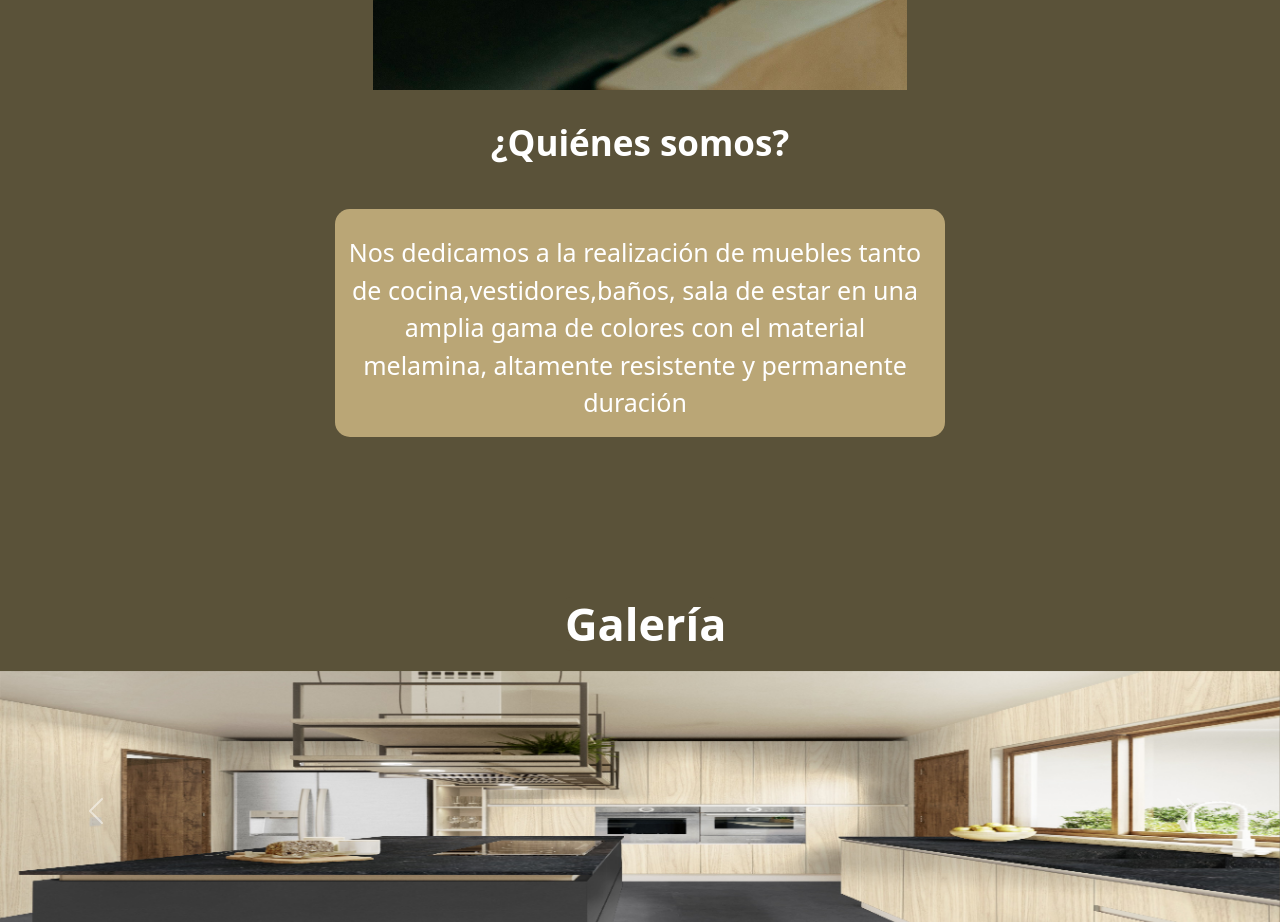
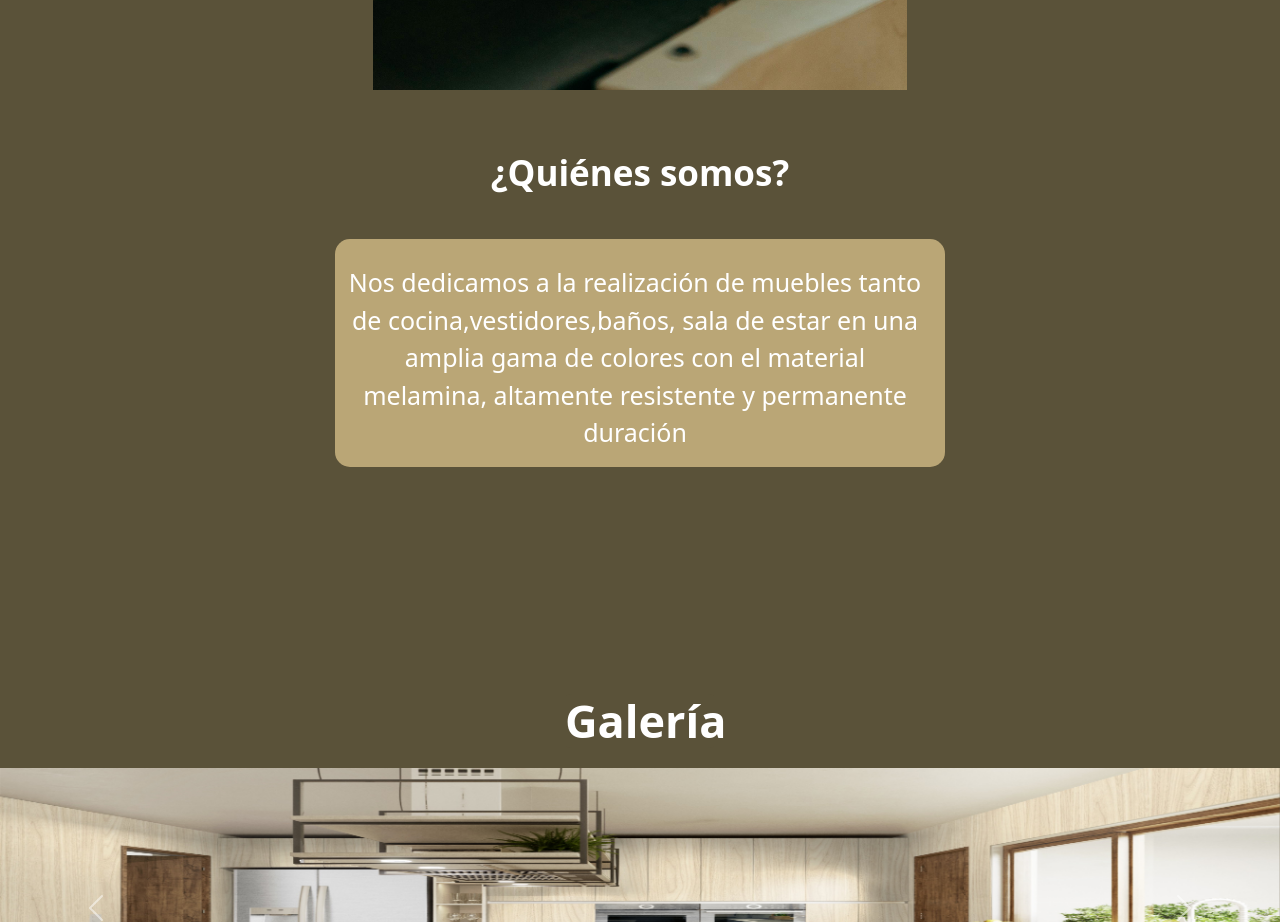
Before and after one commit to brian-h2/Carpinteria, a React (Vite) app: page / in a window 1280 px wide. Shown: the part 780-1702 px from the top of the page. Built offline with nearby package versions, Linux system fonts and the light colour scheme.

Commit message:
Fixeando altura de about

```diff
--- a/src/pages/About/about.css
+++ b/src/pages/About/about.css
@@ -1,6 +1,8 @@
 .about{
+    padding-top: 30px;
+    padding-bottom: 30px;
     height: 100%;
-    max-height: 25rem;
+    max-height: 22rem;
     max-width: 1400px;
     margin: auto;
 }
```
